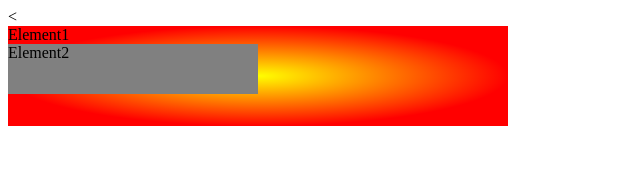
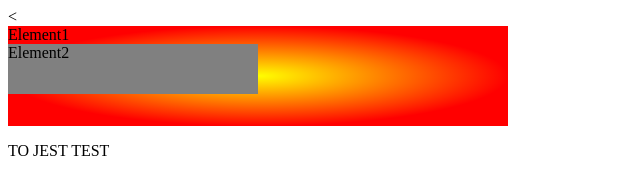
Before and after one commit to DariuszCaban/My_Project, a plain HTML site: page index.html in a window 1280 px wide. Shown: the whole page, without its empty margins (0-640 px from the left). Drawn offline with Linux system fonts and the light colour scheme.

Commit message:
index edit

```diff
--- a/index.html
+++ b/index.html
@@ -15,6 +15,7 @@
         Element2
     </div>
 </div>
+<p>TO JEST TEST</p>
 
 </body>
 </html>
```
